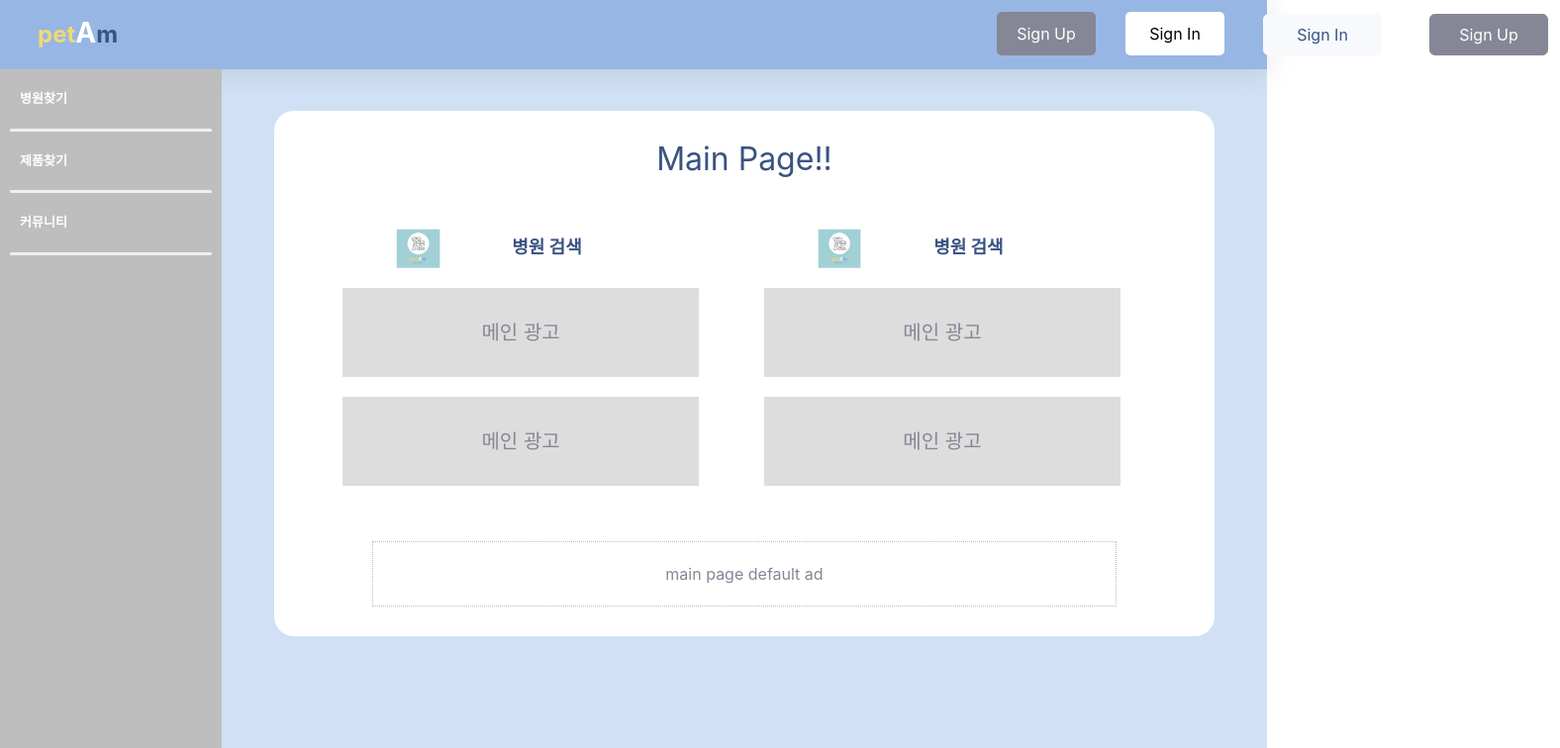
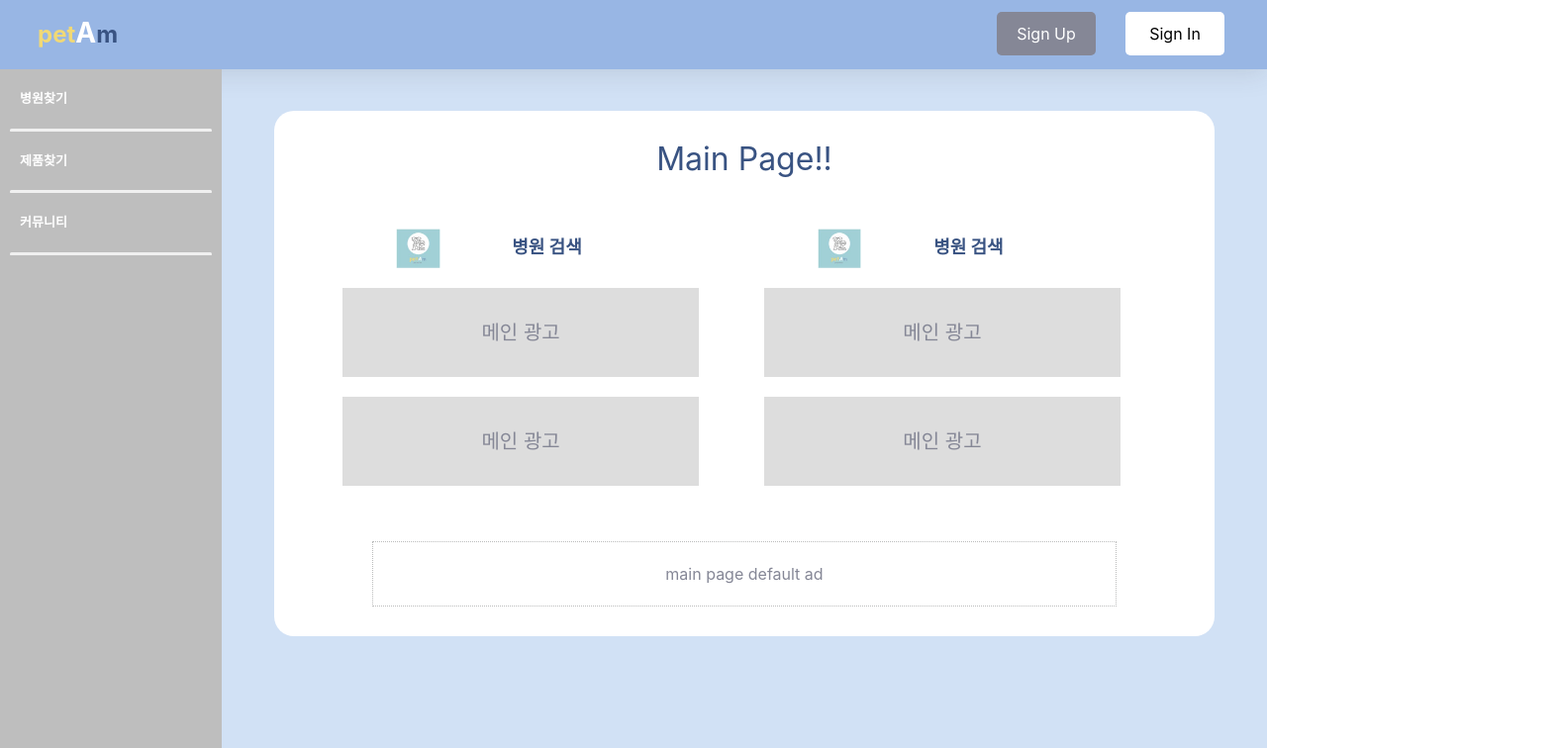
Before and after one commit to ktmihs/AnimalManagement, a React (Create React App) app in the folder petam/: page / in a window 1280 px wide. Shown: the top 756 px of the page at 99% size, 1576 px wide, since content can reach past the window. Built offline with nearby package versions, Linux system fonts and the light colour scheme.

Commit message:
edit Topbar button

```diff
--- a/petam/src/Components/Topbar.js
+++ b/petam/src/Components/Topbar.js
@@ -30,25 +30,29 @@
           </Link>
 
           <div className="   sign-component c.ol-3">
+             <Link to='/login'>
             <button
               class="signin"
               // className=" btn-light btn col-5 m-auto text-2140C text-center p-2 m-1"
             >
               Sign In
-            </button>
+          </button>
+          </Link>
+            <Link to='/register'>
             <button
               class="signup"
               // className=" btn-secondary btn col-5 m-auto text-white text-center float-right p-2 m-1"
             >
               Sign Up
-            </button>
+              </button>
+              </Link>
           </div>
 
         </div>
-        <div className="  col-3">
+        {/* <div className="  col-3">
           <SignButton/>
 
-        </div>
+        </div> */}
 
         {/* <!-- Topbar Navbar --> */}
       </nav>
```
